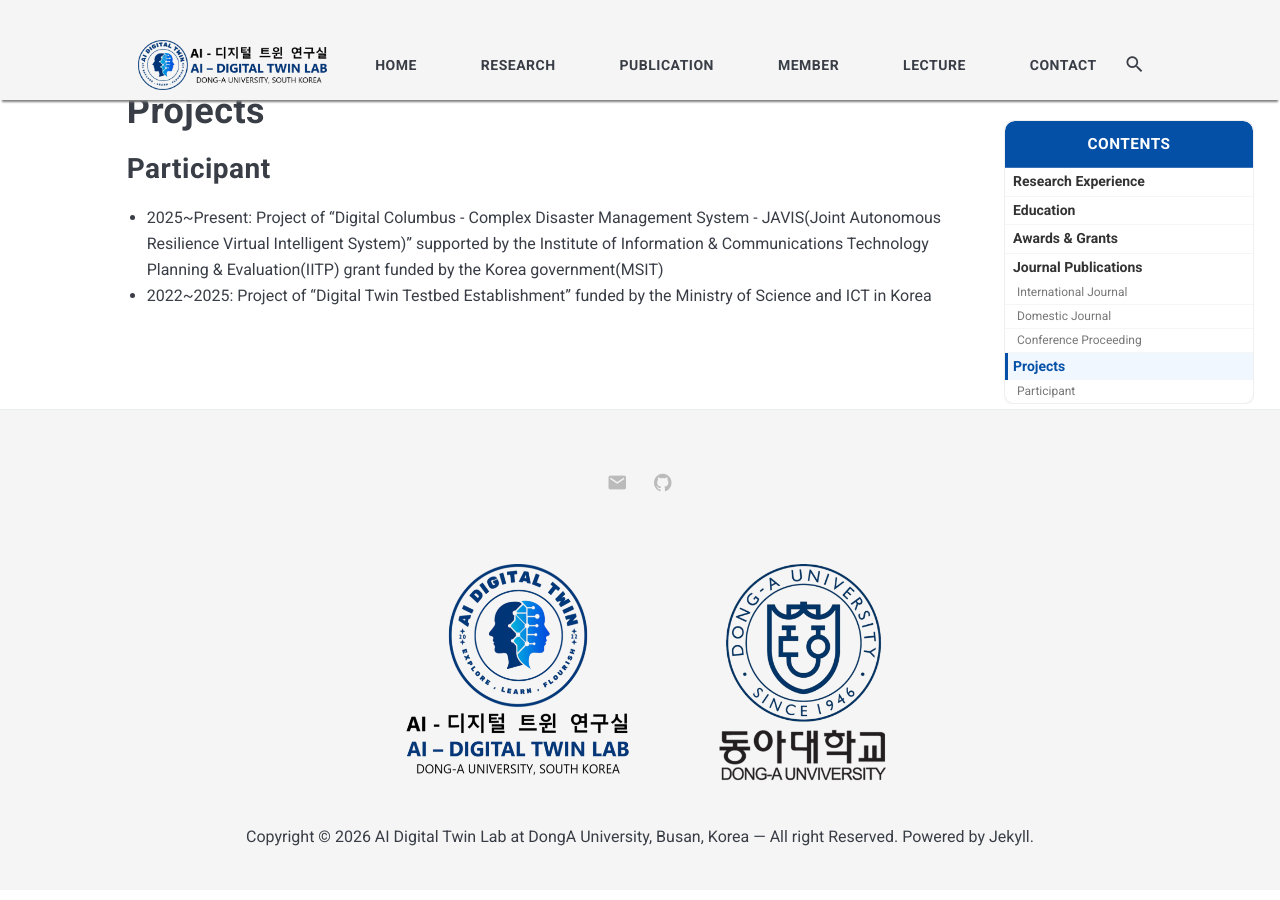
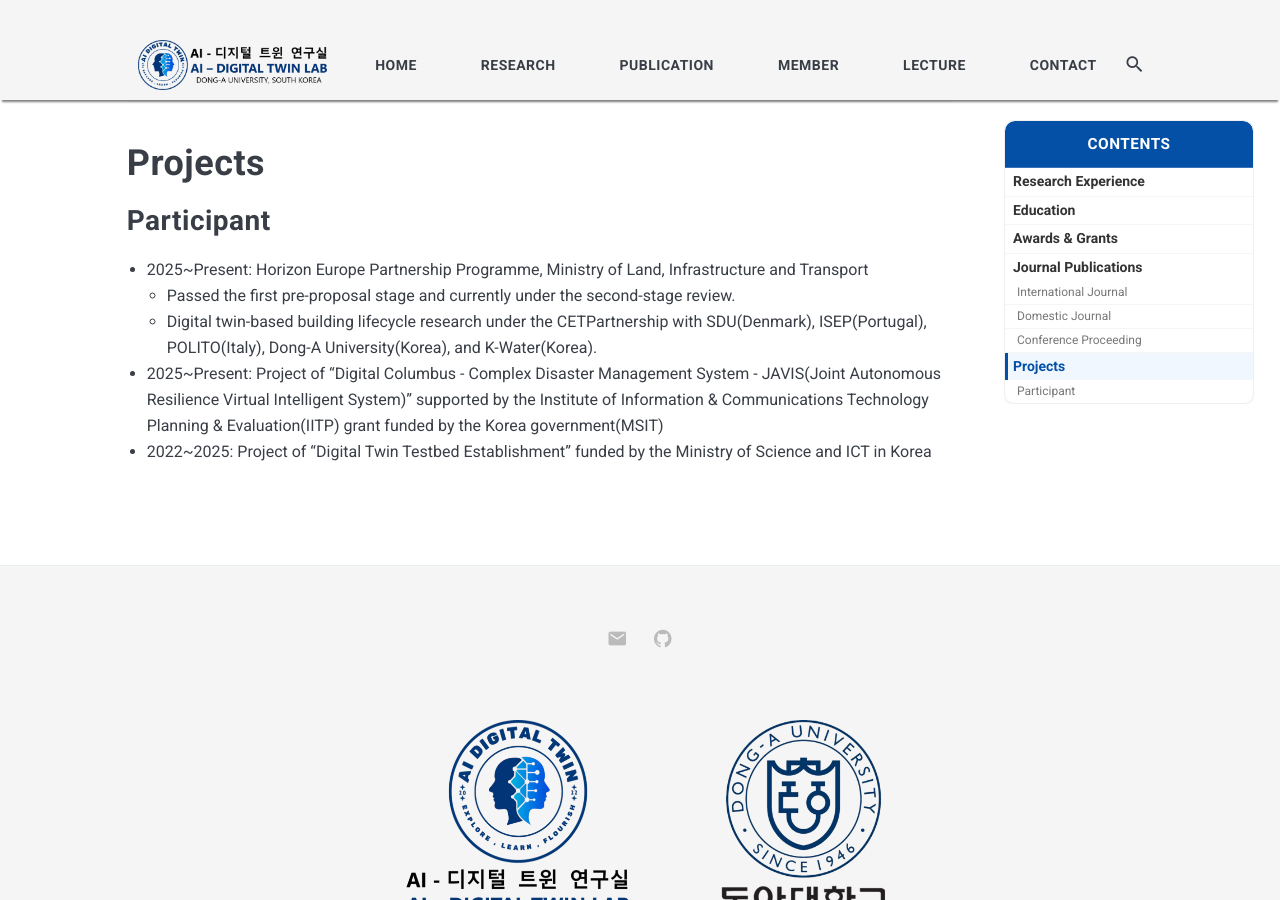
Before and after one commit to AIDTLab-DAU/AIDTLab-DAU.github.io, a Jekyll site: the page built from _pages/99-lpd.md, in a window 1280 px wide and 900 px high, scrolled down 1962 px. Built offline with Jekyll 4.4.1, drawn with Linux system fonts in a browser that asks for light colours; nearby versions of some CDN libraries; some of the changed text lies outside the part shown.

Commit message:
Updated Lam profile

```diff
--- a/_pages/99-lpd.md
+++ b/_pages/99-lpd.md
@@ -29,6 +29,7 @@
 
 # Awards & Grants
 
+* May 2026: Best Paper Award, The 2026 Korea Multimedia Society Spring Academic Conference (KMMS), Deajeon, Korea
 * May 2023: Best Paper Award, The 2023 Korea Multimedia Society Spring Academic Conference (KMMS), Suncheon, Korea
 
 ***
@@ -57,5 +58,9 @@
 # Projects
 
 ## Participant
+
+* 2025~Present: Horizon Europe Partnership Programme, Ministry of Land, Infrastructure and Transport
+    - Passed the first pre-proposal stage and currently under the second-stage review.
+    - Digital twin-based building lifecycle research under the CETPartnership with SDU(Denmark), ISEP(Portugal), POLITO(Italy), Dong-A University(Korea), and K-Water(Korea).
 * 2025~Present: Project of "Digital Columbus - Complex Disaster Management System - JAVIS(Joint Autonomous Resilience Virtual Intelligent System)" supported by the Institute of Information & Communications Technology Planning & Evaluation(IITP) grant funded by the Korea government(MSIT)
 * 2022~2025: Project of "Digital Twin Testbed Establishment" funded by the Ministry of Science and ICT in Korea
```
